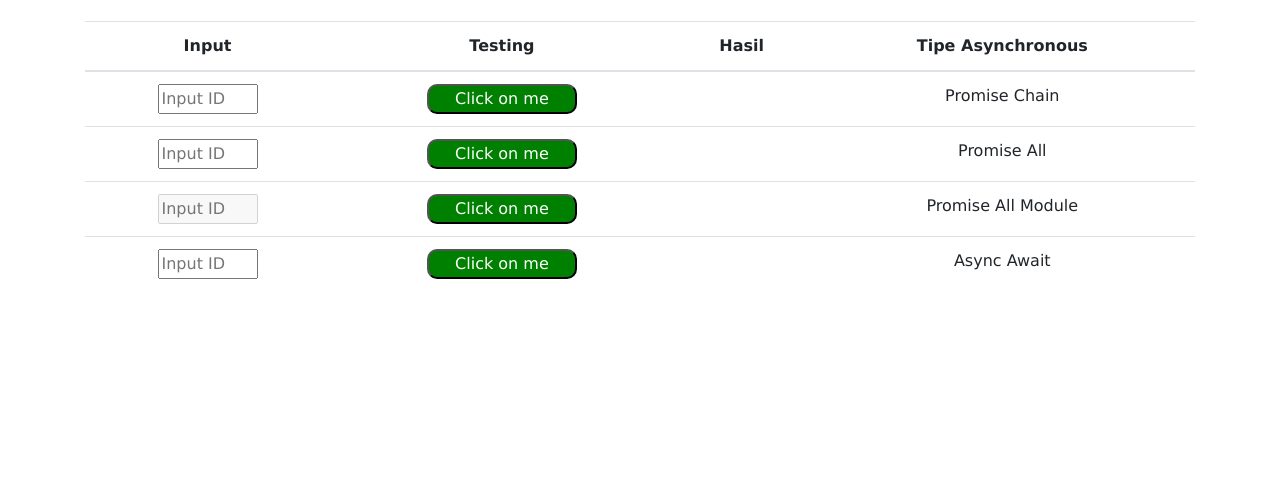
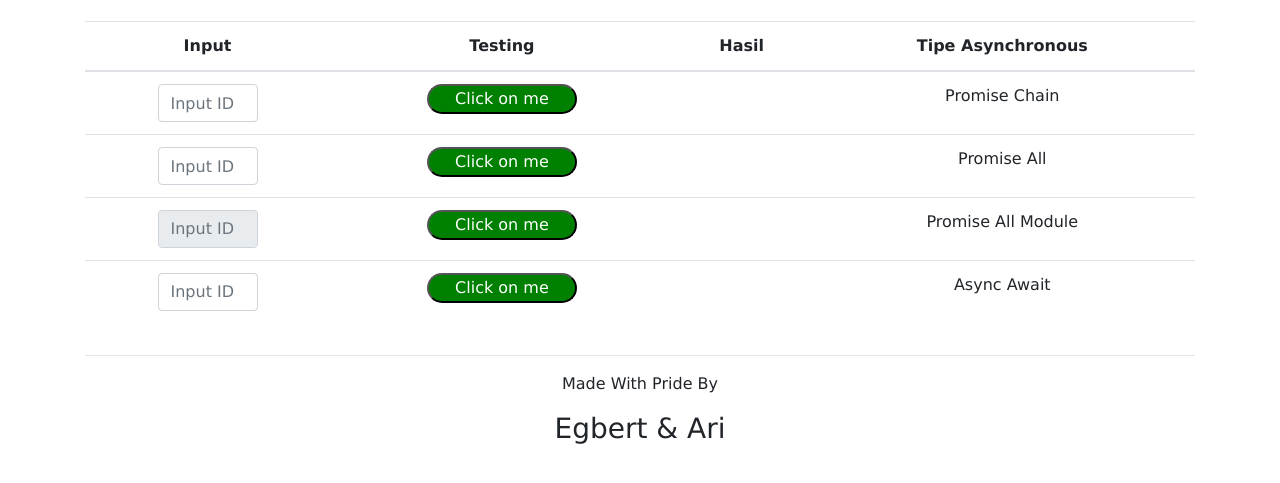
Before and after one commit to aridarsan/Tugas-5-collab, a plain HTML site: page index.html in a window 1280 px wide. Shown: the part 75-558 px from the top of the page. Drawn offline with nearby package versions, Linux system fonts and the light colour scheme.

Commit message:
edit style

```diff
--- a/index.html
+++ b/index.html
@@ -25,7 +25,7 @@
             </thead>
             <tbody>
               <tr>
-                <td><input type="text" id="input-chainProms" placeholder="Input ID"></td>
+                <td><input type="text" class="form-control mx-auto" id="input-chainProms" placeholder="Input ID"></td>
                 <td>
                   <button onclick="handlePromsChain()">Click on me</button>
                 </td>
@@ -34,7 +34,7 @@
                 </td>
                 <td>Promise Chain</td>
               </tr>
-              <td><input type="text" id="input-promiseAll" placeholder="Input ID"></td>
+              <td><input type="text" class="form-control mx-auto" id="input-promiseAll" placeholder="Input ID"></td>
                 <td>
                   <button onclick="handlePromsAll()">Click on me</button>
                 </td>
@@ -43,7 +43,7 @@
                 <tr>
               </tr>
               <tr>
-                <td><input type="text" id="input-promiseAllModule" placeholder="Input ID" disabled></td>
+                <td><input type="text" class="form-control mx-auto" id="input-promiseAllModule" placeholder="Input ID" disabled></td>
                 <td>
                   <button onclick="handleOnClick()">Click on me</button>
                 </td>
@@ -52,7 +52,7 @@
                 <td>Promise All Module</td>
               </tr>
               <tr>
-                <td><input type="text" id="input-asyncAwait" placeholder="Input ID"></td>
+                <td><input type="text" class="form-control mx-auto" id="input-asyncAwait" placeholder="Input ID"></td>
                 <td>
                   <button onclick="handleAsyncAwait()">Click on me</button>
                 </td>
@@ -64,7 +64,11 @@
           </table>
         </div>
       </div>
+      <hr/>
+      <p>Made With Pride By</p>
+      <h3>Egbert & Ari</h3>
     </div>
+
     <script src="script.js"></script>
   </body>
 
--- a/style.css
+++ b/style.css
@@ -13,12 +13,12 @@ button{
   background-color:green;
   color: white;
   height: 30px;
-  border-radius: 10px;
+  border-radius: 20px;
 }
 button:hover{
   background-color: yellow;
   color: black;
 }
-input{
+.form-control{
   width: 100px;
 }
```
